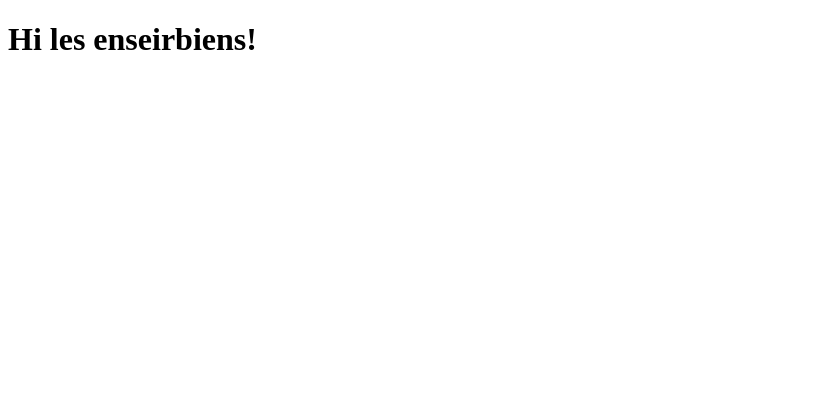
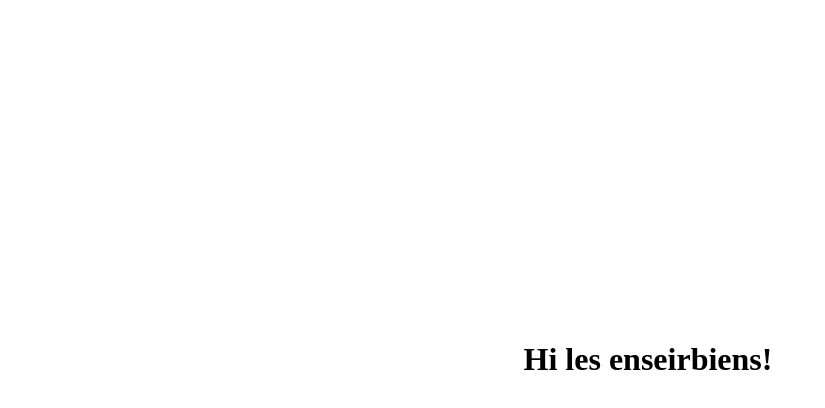
Before and after one commit to codeLearnPeace/hello, a plain HTML site: page index.html in a window 1280 px wide. Shown: the whole page, without its empty margins (0-825 px from the left). Drawn offline with Linux system fonts and the light colour scheme.

Commit message:
style of the title

```diff
--- a/index.html
+++ b/index.html
@@ -4,6 +4,15 @@
     <title></title>
     <meta charset="utf-8">
   </head>
+  <style type="text/css">
+	h1 {
+			position: absolute;
+			top:40%;
+			width:100%;
+			font-family: Helvetica
+			font-size: 100;
+			text-align: center;
+  </style>
   <body>
     <h1> Hi les enseirbiens!</h1>
   </body>
```
